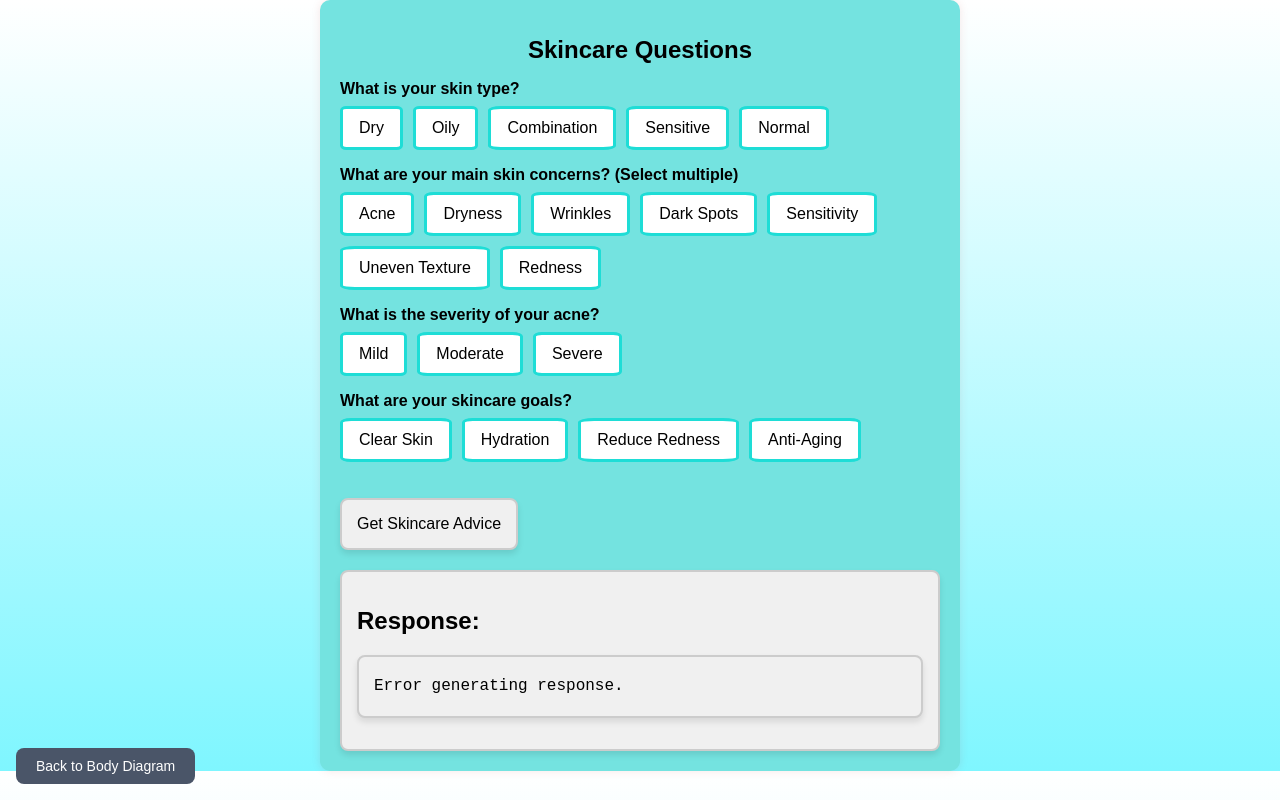
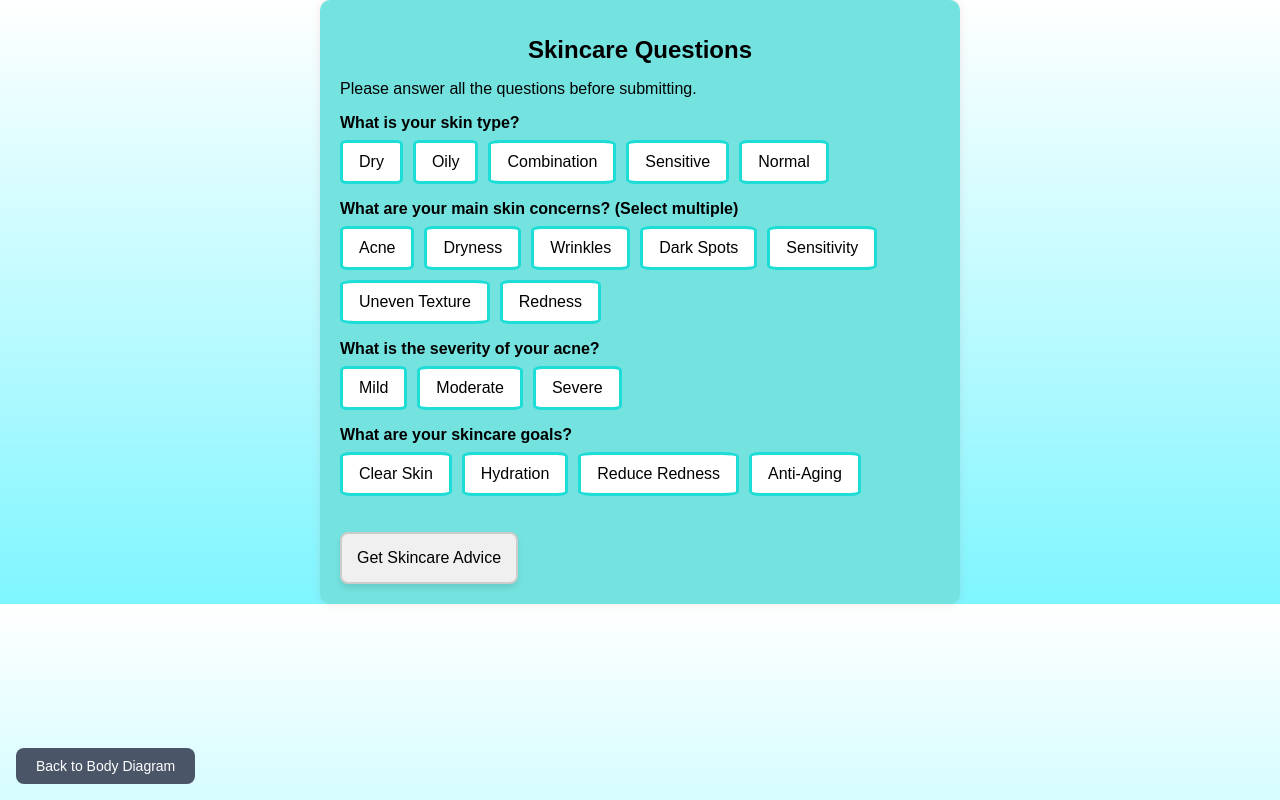
Before and after one commit to zarafarrukh/HackHive-ZERRoLimits, a React (Create React App) app: page /skin-questions in a window 1280 px wide. Both pictures are taken after a click on the button "Get Skincare Advice". Built offline with nearby package versions, Linux system fonts and the light colour scheme; a web font is replaced by a local one.

Commit message:
quality of life skin

```diff
--- a/src/pages/questions/SkinQuestions.js
+++ b/src/pages/questions/SkinQuestions.js
@@ -1,6 +1,6 @@
 import { useState } from "react";
 import "../../styles/SkinQuestions.css";
-import { useNavigate } from "react-router-dom"; // Import useNavigate
+import { useNavigate } from "react-router-dom";
 
 const SkinQuestions = () => {
   const navigate = useNavigate(); // Initialize navigate hook
@@ -12,12 +12,11 @@ const SkinQuestions = () => {
   });
 
   const [response, setResponse] = useState("");
+  const [errorMessage, setErrorMessage] = useState(""); // New state for error messages
 
   const apiKey = process.env.REACT_APP_api_key;
   const modelUrl = process.env.REACT_APP_url;
 
-    console.log("API Key:", apiKey); // Should display the API key
-    console.log("Model URL:", modelUrl); // Should display the API endpoint
   // Function to handle button selections
   const handleSelect = (question, value) => {
     if (question === "skinConcerns") {
@@ -46,6 +45,18 @@ const SkinQuestions = () => {
 
   // Send prompt to OpenAI
   const handleGenerate = async () => {
+    // Check if all required fields are filled
+    if (
+      !answers.skinType ||
+      !answers.skinConcerns.length ||
+      !answers.acneSeverity ||
+      !answers.skinGoals
+    ) {
+      setErrorMessage("Please answer all the questions before submitting.");
+      setResponse(""); // Clear any previous response
+      return;
+    }
+
     const prompt = generatePrompt();
 
     try {
@@ -79,6 +90,11 @@ const SkinQuestions = () => {
     <div className="p-6">
       <h1 className="text-2xl font-bold mb-4">Skincare Questions</h1>
 
+      {/* Error message */}
+      {errorMessage && (
+        <div className="text-red-500 mb-4">{errorMessage}</div>
+      )}
+
       {/* Skin Type */}
       <div className="mb-4">
         <label className="block font-bold mb-2">What is your skin type?</label>
@@ -86,9 +102,7 @@ const SkinQuestions = () => {
           {["Dry", "Oily", "Combination", "Sensitive", "Normal"].map((type) => (
             <button
               key={type}
-              className={`p-2 border rounded ${
-                answers.skinType === type ? "selected" : ""
-              }`}
+              className={`p-2 border rounded ${answers.skinType === type ? "selected" : ""}`}
               onClick={() => handleSelect("skinType", type)}
             >
               {type}
@@ -114,9 +128,7 @@ const SkinQuestions = () => {
           ].map((concern) => (
             <button
               key={concern}
-              className={`p-2 border rounded ${
-                answers.skinConcerns.includes(concern) ? "selected" : ""
-              }`}
+              className={`p-2 border rounded ${answers.skinConcerns.includes(concern) ? "selected" : ""}`}
               onClick={() => handleSelect("skinConcerns", concern)}
             >
               {concern}
@@ -125,6 +137,7 @@ const SkinQuestions = () => {
         </div>
       </div>
 
+      {/* Acne Severity */}
       <div className="mb-4">
         <label className="block font-bold mb-2">What is the severity of your acne?</label>
         <div className="flex gap-2">
@@ -147,9 +160,7 @@ const SkinQuestions = () => {
           {["Clear Skin", "Hydration", "Reduce Redness", "Anti-Aging"].map((goal) => (
             <button
               key={goal}
-              className={`p-2 border rounded ${
-                answers.skinGoals === goal ? "selected" : ""
-              }`}
+              className={`p-2 border rounded ${answers.skinGoals === goal ? "selected" : ""}`}
               onClick={() => handleSelect("skinGoals", goal)}
             >
               {goal}
@@ -173,6 +184,7 @@ const SkinQuestions = () => {
       >
         Back to Body Diagram
       </button>
+
       {/* Response Display */}
       {response && (
         <div className="mt-4">
```
Lines whose indentation alone changed are shown as unchanged.
